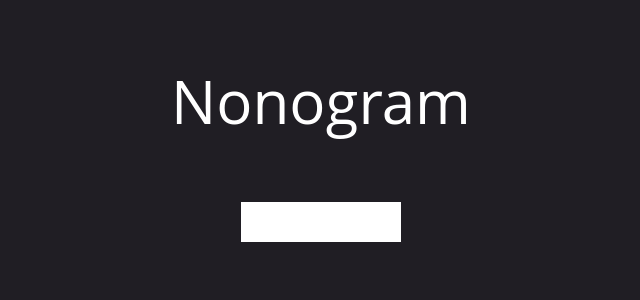
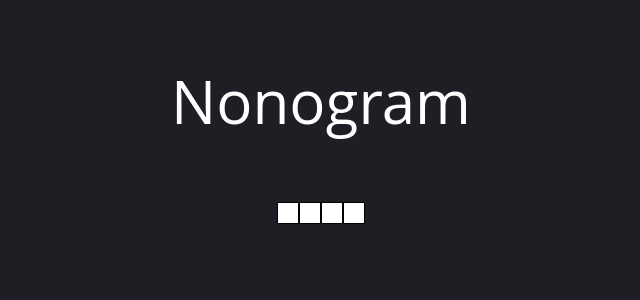
Before and after one commit to SantiagoVillarroel/react-nonogram, a React (Create React App) app: page / in a window 1280 px wide. Shown: the top 300 px of the page, without its empty margins (319-959 px from the left). Built offline with nearby package versions, Linux system fonts and the light colour scheme.

Commit message:
basic cell color change

```diff
--- a/src/App.css
+++ b/src/App.css
@@ -20,7 +20,8 @@ body{
 }
 
 .cell {
-  border: 5px;
+  border-style: solid;
+  border-width: 1px;
   border-color:black;
   padding:10px;
   height:20px;
--- a/src/Components/Cell.js
+++ b/src/Components/Cell.js
@@ -3,10 +3,14 @@ import React, {useState} from 'react'
 const Cell = () => {
   const [color, setColor] = useState(0)
 
+  function changeColor(){
+    setColor((color+1) % 2)
+  }
+
   return (
-    <div className="cell">
+    <button className="cell" onClick = {() => changeColor()} style = {{backgroundColor: color===0 ? "white" : "black"}}>
 
-    </div>
+    </button>
   )
 }
 
```
